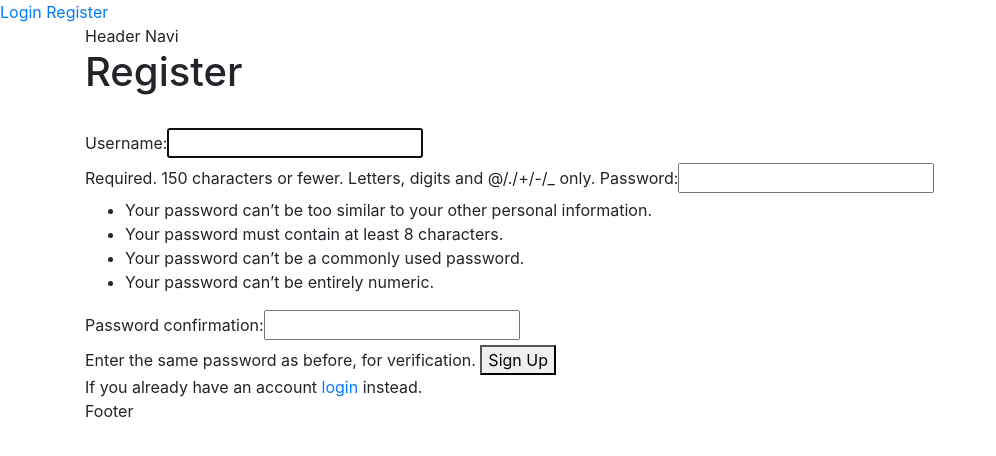
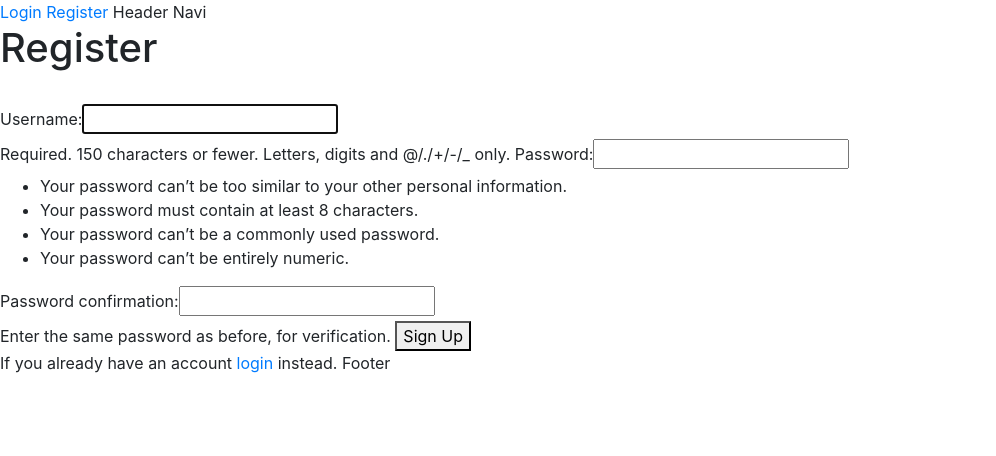
Before and after one commit to Robtych121/WebRPG, a Django app: page /accounts/register/ in a window 1280 px wide. Shown: the top 456 px of the page, without its empty margins (0-996 px from the left). Run offline with Django 3.2, Linux system fonts and the light colour scheme; some libraries are stand-ins or nearby versions.

Commit message:
cleaned base.html of useless stuff

```diff
--- a/templates/base.html
+++ b/templates/base.html
@@ -5,32 +5,22 @@
     <meta charset="UTF-8">
     <meta name="viewport" content="width=device-width, initial-scale=1.0">
     <link rel="shortcut icon" type="image/png" href="{% static 'favicon.ico' %}"/>
-    <script src="https://kit.fontawesome.com/03eed4466c.js" crossorigin="anonymous"></script>
     <link rel="stylesheet" href="{% static 'css/bootstrap.min.css' %}">
     <link rel="stylesheet" href="{% static 'css/styles.css' %}">
     <script src="{% static 'js/jquery-3.4.1.slim.min.js' %}"></script>
     <script src="{% static 'js/popper.min.js' %}"></script>
     <script src="{% static 'js/bootstrap.min.js' %}"></script>
     <script src="{% static 'js/scripts.js' %}"></script>
-    <script src="https://cdn.jsdelivr.net/npm/cookie-bar/cookiebar-latest.min.js?theme=momh&always=1&showPolicyLink=1&privacyPage=https%3A%2F%2Frobert-davies.net%2Flegal"></script>
     {% block head_js %}{% endblock %}
     <title>Robert Davies - {% block page_title %}{% endblock %}</title>
 </head>
 <body>
-
 {% include 'partials/topbar.html' %}
-<div class="external-con container">
 {% include 'partials/header.html' %}
 {% include 'partials/navigation.html' %}
 {% include 'partials/messages.html' %}
-
-<div class="row">
-    <div class="col-12">
-    <h1>{% block page_heading %}{% endblock %}</h1>
-    {% block content %}{% endblock %}
-    </div>
-</div>
-
+<h1>{% block page_heading %}{% endblock %}</h1>
+{% block content %}{% endblock %}
 {% include 'partials/footer.html' %}
 </div>
 </body>
```
